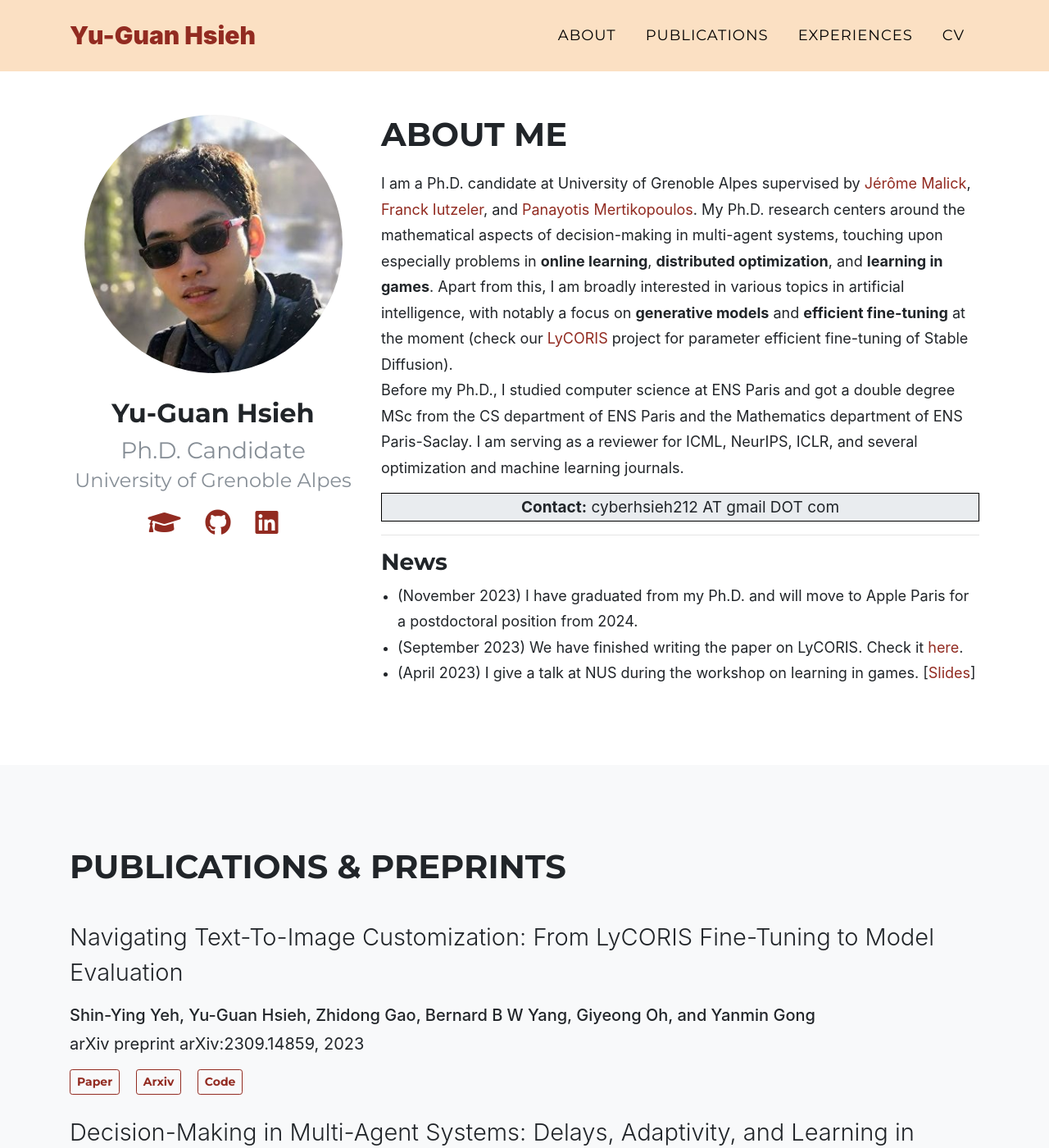
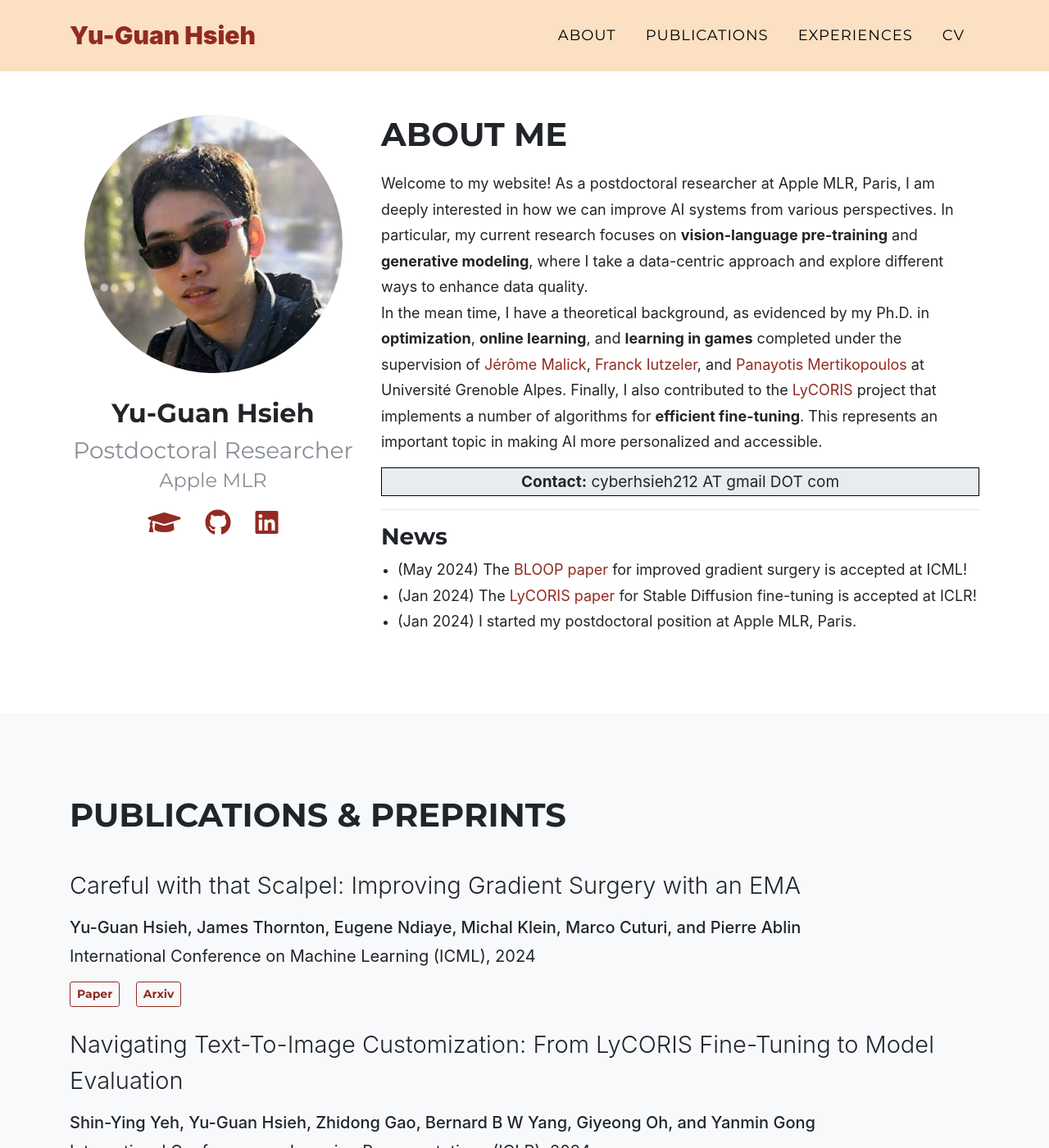
Before and after one commit to cyber-meow/cyber-meow.github.io, a Jekyll site: the page built from index.html, in a window 1280 px wide and 1400 px high. Shown: the whole window at 82% size. Built offline with Jekyll 4.4.1, drawn with Linux system fonts in a browser that asks for light colours; some web fonts are replaced; some of the changed text lies outside the part shown.

Commit message:
update with postdoc before ICLR 2024

```diff
--- a/_data/sitetext.yml
+++ b/_data/sitetext.yml
@@ -3,28 +3,35 @@ about:
     section: about
     image: assets/img/YGH.jpg
     text:
-      "I am a Ph.D. candidate at University of Grenoble Alpes supervised by
+      "Welcome to my website!
+      As a postdoctoral researcher at Apple MLR, Paris,
+      I am deeply interested in how we can improve AI systems from various perspectives.
+      In particular, my current research focuses on __vision-language pre-training__
+      and __generative modeling__, where I take a data-centric approach and explore different
+      ways to enhance data quality.<br>
+
+      In the mean time, I have a theoretical background,
+      as evidenced by my Ph.D. in __optimization__,
+      __online learning__, and __learning in games__ completed under the supervision of
       [Jérôme Malick](https://ljk.imag.fr/membres/Jerome.Malick/),
       [Franck Iutzeler](http://www.iutzeler.org/), and
-      [Panayotis Mertikopoulos](http://polaris.imag.fr/panayotis.mertikopoulos/).
-      My Ph.D. research centers around the mathematical aspects of decision-making in multi-agent systems,
-      touching upon especially problems in __online learning__, __distributed optimization__, and __learning in games__.
-      Apart from this, I am broadly interested in various topics in artificial intelligence,
-      with notably a focus on __generative models__ and __efficient fine-tuning__ at the moment
-      (check our [LyCORIS](https://github.com/KohakuBlueleaf/LyCORIS/) project for parameter efficient fine-tuning of Stable Diffusion). <br>
-
-      Before my Ph.D., I studied computer science at ENS Paris and got a double degree MSc from the CS department of ENS Paris and the Mathematics department of ENS Paris-Saclay.
-      I am serving as a reviewer for ICML, NeurIPS, ICLR, and several optimization and machine learning journals."
-    position: Ph.D. Candidate
-    school: University of Grenoble Alpes
+      [Panayotis Mertikopoulos](http://polaris.imag.fr/panayotis.mertikopoulos/) at Université Grenoble Alpes.
+      Finally, I also contributed to the [LyCORIS](https://github.com/KohakuBlueleaf/LyCORIS/) project
+      that implements a number of algorithms for __efficient fine-tuning__.
+      This represents an important topic in making AI more personalized and accessible."
+    position: Postdoctoral Researcher
+    school: Apple MLR
     # Apart from this, I am broadly interested in various topics in artificial intelligence,
     # in  lie in the intersection of optimization and machine learning, with a focus on __minimax optimization__, __online learning__, __distributed optimization__, and __learning in games__.
     news:
-      - text: "(November 2023) I have graduated from my Ph.D. and will move to Apple Paris for a postdoctoral position from 2024."
-      - text: "(September 2023) We have finished writing the paper on LyCORIS. Check it [here](https://arxiv.org/abs/2309.14859)."
-        # - text: "(July 2023) I have submitted my thesis. The manuscript can be found [here](assets/file/Thesis.pdf)."
+      - text: "(May 2024) The [BLOOP paper](https://arxiv.org/abs/2402.02998) for improved gradient surgery is accepted at ICML!"
+      - text: "(Jan 2024) The [LyCORIS paper](https://arxiv.org/abs/2309.14859) for Stable Diffusion fine-tuning is accepted at ICLR!"
+      - text: "(Jan 2024) I started my postdoctoral position at Apple MLR, Paris."
+      # - text: "(November 2023) I have graduated from my Ph.D. and will move to Apple Paris for a postdoctoral position from 2024."
+      # - text: "(September 2023) We have finished writing the paper on LyCORIS. Check it [here](https://arxiv.org/abs/2309.14859)."
+      # - text: "(July 2023) I have submitted my thesis. The manuscript can be found [here](assets/file/Thesis.pdf)."
       # - text: "(April 2023) The Thompson Sampling with diffusion prior [paper](https://arxiv.org/abs/2301.05182) is accepted at ICML!"
-      - text: "(April 2023) I give a talk at NUS during the workshop on learning in games. [[Slides](assets/file/NUS_Talk_Slides.pdf)]"
+      # - text: "(April 2023) I give a talk at NUS during the workshop on learning in games. [[Slides](assets/file/NUS_Talk_Slides.pdf)]"
       # - text: "(September 2022) Two papers get accepted at NeurIPS! Scroll down to see more."
       # - text: "(August-November 2022) I did an internship at Amazon in the Bay Area."
       # - text: "(July 2022) I give a talk at NTNU. Check the slides [here](assets/file/NTNU_Talk_Slides.pdf)."
--- /dev/null
+++ b/_data/sitetext_phd.yml
@@ -0,0 +1,48 @@
+about:
+    title: "About me"
+    section: about
+    image: assets/img/YGH.jpg
+    text:
+      "I am a Ph.D. candidate at University of Grenoble Alpes supervised by
+      [Jérôme Malick](https://ljk.imag.fr/membres/Jerome.Malick/),
+      [Franck Iutzeler](http://www.iutzeler.org/), and
+      [Panayotis Mertikopoulos](http://polaris.imag.fr/panayotis.mertikopoulos/).
+      My Ph.D. research centers around the mathematical aspects of decision-making in multi-agent systems,
+      touching upon especially problems in __online learning__, __distributed optimization__, and __learning in games__.
+      Apart from this, I am broadly interested in various topics in artificial intelligence,
+      with notably a focus on __generative models__ and __efficient fine-tuning__ at the moment
+      (check our [LyCORIS](https://github.com/KohakuBlueleaf/LyCORIS/) project for parameter efficient fine-tuning of Stable Diffusion). <br>
+
+      Before my Ph.D., I studied computer science at ENS Paris and got a double degree MSc from the CS department of ENS Paris and the Mathematics department of ENS Paris-Saclay.
+      I am serving as a reviewer for ICML, NeurIPS, ICLR, and several optimization and machine learning journals."
+    position: Ph.D. Candidate
+    school: University of Grenoble Alpes
+    # Apart from this, I am broadly interested in various topics in artificial intelligence,
+    # in  lie in the intersection of optimization and machine learning, with a focus on __minimax optimization__, __online learning__, __distributed optimization__, and __learning in games__.
+    news:
+      - text: "(November 2023) I have graduated from my Ph.D. and will move to Apple Paris for a postdoctoral position from 2024."
+      - text: "(September 2023) We have finished writing the paper on LyCORIS. Check it [here](https://arxiv.org/abs/2309.14859)."
+        # - text: "(July 2023) I have submitted my thesis. The manuscript can be found [here](assets/file/Thesis.pdf)."
+      # - text: "(April 2023) The Thompson Sampling with diffusion prior [paper](https://arxiv.org/abs/2301.05182) is accepted at ICML!"
+      - text: "(April 2023) I give a talk at NUS during the workshop on learning in games. [[Slides](assets/file/NUS_Talk_Slides.pdf)]"
+      # - text: "(September 2022) Two papers get accepted at NeurIPS! Scroll down to see more."
+      # - text: "(August-November 2022) I did an internship at Amazon in the Bay Area."
+      # - text: "(July 2022) I give a talk at NTNU. Check the slides [here](assets/file/NTNU_Talk_Slides.pdf)."
+      # - text: "(June 2022) Website updated. Three new papers online!"
+      # - text: "(March 2022) I will start another internship in Amazon from August 2022."
+      # - text: "(January 2022) The [paper](https://www.jmlr.org/papers/v23/20-1393.html) on multi-agent online learning is accepted at JMLR."
+      # - text: "(October 2021) I start my applied science internship at Amazon!"
+      # - text: "(July 2021) The [paper](assets/file/DAERON.pdf) on optimization in open networks is accepted at CDC 2021."
+      # - text: "(May 2021) The [paper](assets/file/AdaptGame.pdf) on adaptive learning in games is accepted at COLT 2021."
+      # - text: "(December 2020) The [paper](assets/file/DSEG.pdf) on double stepsize extragradient is presented at NeurIPS as a [spotlight](https://neurips.cc/virtual/2020/public/poster_ba9a56ce0a9bfa26e8ed9e10b2cc8f46.html)!"
+      # - text: "I gave a [talk](https://www.youtube.com/watch?v=Lgrl8ycKg8Y&list=PLQERYuTxSzGbiBcq7rsrzTzTTjVqDEupZ&index=28) in SMAI-MODE 2020 on the analysis of extragradient-type methods."
+
+publications:
+    title: "Publications & Preprints"
+
+timeline:
+    title: "Experiences"
+    section: timeline
+    # left is the default
+    #start_align: "left"
+    end: "<p>Download<br>My CV</p>"
```
Also changed, not shown: _experiences/9_Apple_Paris.md (added, +10 -0 lines), _publications/11_LyCORIS.md (+3 -2 lines), _publications/12_BLOOP.md (added, +8 -0 lines), assets/img/timeline/Eiffel_tower.jpg (added), 3 other files.
